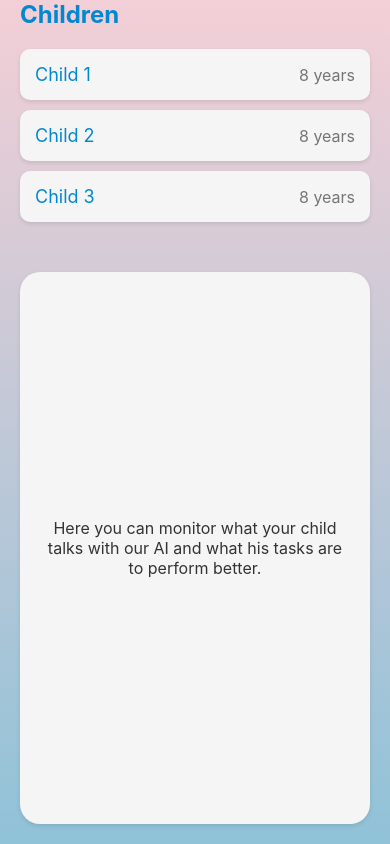
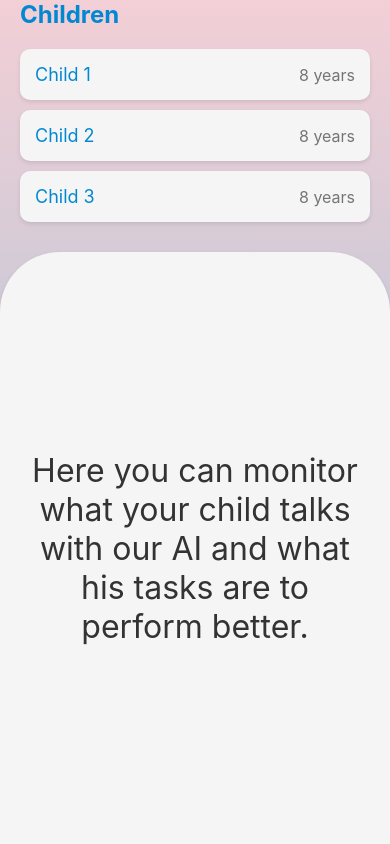
Before and after one commit to hadi-karnib/VerbalBotic-front, a React Native app in the folder verbalbotic/: screen /adminHome in a window 390 px wide. Built offline with nearby package versions, Linux system fonts and the light colour scheme.

Commit message:
fixed styling

```diff
--- a/verbalbotic/screens/admin/adminHome.js
+++ b/verbalbotic/screens/admin/adminHome.js
@@ -77,6 +77,9 @@ const styles = StyleSheet.create({
     shadowRadius: 4,
     elevation: 3, // Adds shadow for Android
   },
+  lastChildItem: {
+    marginBottom: 20, // Extra margin for the last child
+  },
   childName: {
     fontSize: 18,
     color: "#0288D1",
@@ -89,7 +92,8 @@ const styles = StyleSheet.create({
     flex: 1, // Makes the info box fill the remaining space
     backgroundColor: "#F5F5F5",
     padding: 20,
-    borderRadius: 20,
+    borderTopLeftRadius: 60,
+    borderTopRightRadius: 60,
     justifyContent: "center",
     alignItems: "center",
     shadowColor: "#000",
@@ -97,10 +101,9 @@ const styles = StyleSheet.create({
     shadowOpacity: 0.1,
     shadowRadius: 4,
     elevation: 3, // Adds shadow for Android
-    margin: 20, // Adjust margin for better spacing
   },
   infoText: {
-    fontSize: 16,
+    fontSize: 32,
     color: "#333",
     textAlign: "center",
   },
```
